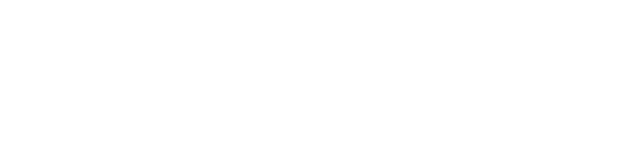
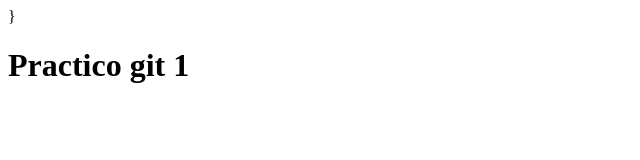
Before and after one commit to ConstanzaOcares/mi_primerRepo, a plain HTML site: page index.html in a window 1280 px wide. Shown: the whole page, without its empty margins (0-640 px from the left). Drawn offline with Linux system fonts and the light colour scheme.

Commit message:
Agrgando texto al html

```diff
--- a/index.html
+++ b/index.html
@@ -4,9 +4,10 @@
     <meta charset="UTF-8">
     <meta http-equiv="X-UA-Compatible" content="IE=edge">
     <meta name="viewport" content="width=device-width, initial-scale=1.0">
-    <title>Document</title>
+    <title>practica de git</title>
 </head>
-<body>
+<body>}
+    <h1>Practico git 1</h1>
 
 </body>
 </html>
```
